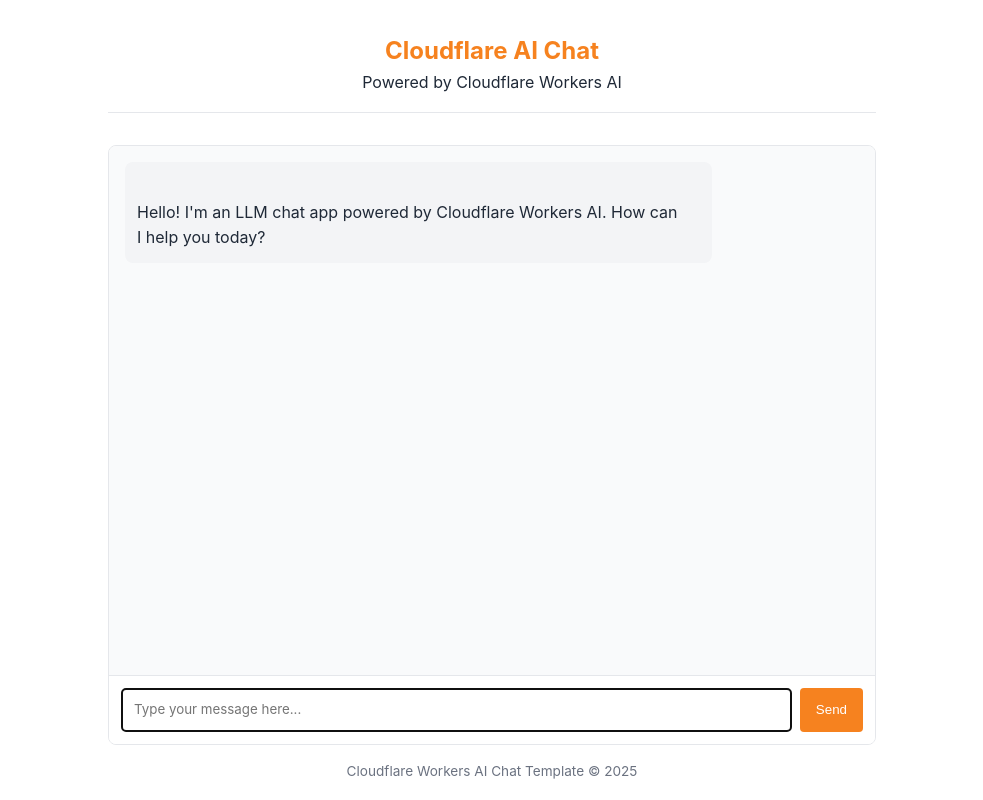
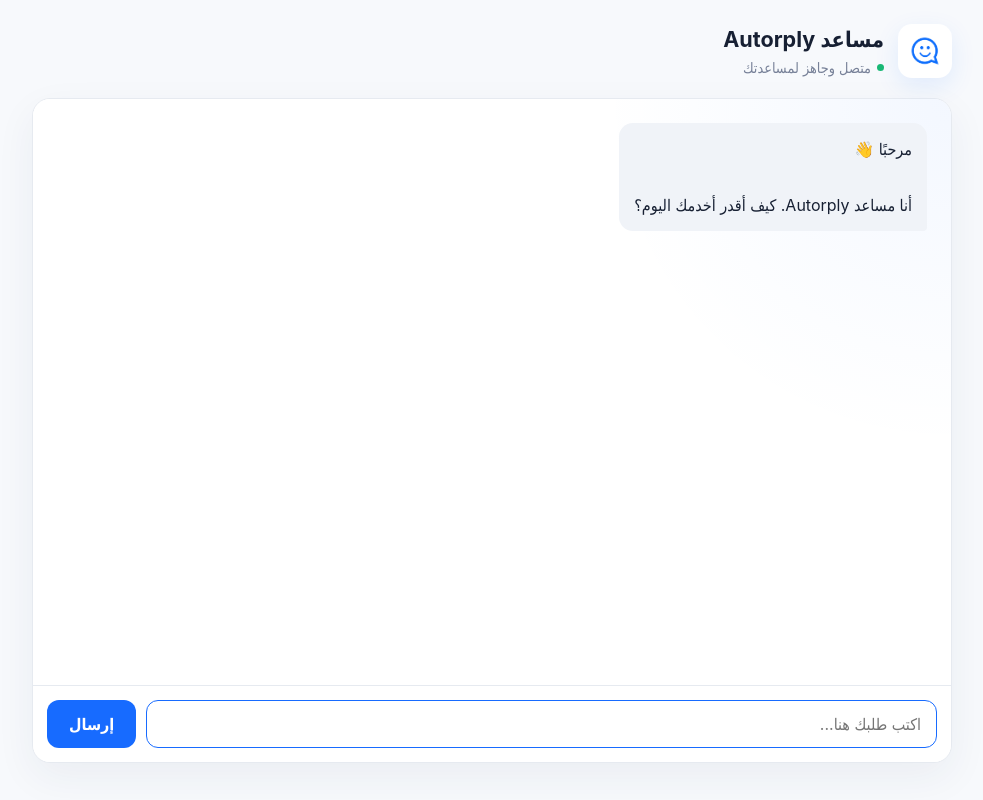
Before and after one commit to Abodolla/autorply-ai, a website: page public/index.html in a window 1280 px wide. Shown: the whole page, without its empty margins (148-1131 px from the left). Drawn offline with Linux system fonts and the light colour scheme.

Commit message:
Update index.html

```diff
--- a/public/index.html
+++ b/public/index.html
@@ -1,19 +1,24 @@
 <!doctype html>
-<html lang="en">
+<html lang="ar" dir="rtl">
 	<head>
 		<meta charset="UTF-8" />
 		<meta name="viewport" content="width=device-width, initial-scale=1.0" />
-		<title>LLM Chat App</title>
+
+		<base href="/autorply-ai/" />
+
+		<title>مساعد Autorply</title>
+
 		<style>
 			:root {
-				--primary-color: #f6821f;
-				--primary-hover: #e67e22;
-				--light-bg: #f9fafb;
-				--border-color: #e5e7eb;
-				--text-color: #1f2937;
-				--text-light: #6b7280;
-				--user-msg-bg: #fff2e6;
-				--assistant-msg-bg: #f3f4f6;
+				--primary: #176bff;
+				--primary-hover: #0d5bea;
+				--background: #f7f9fc;
+				--surface: #ffffff;
+				--border: #e6eaf0;
+				--text: #172033;
+				--muted: #778198;
+				--user-message: #176bff;
+				--assistant-message: #f0f3f8;
 			}
 
 			* {
@@ -23,161 +28,246 @@
 			}
 
 			body {
+				min-height: 100vh;
+				background: var(--background);
+				color: var(--text);
 				font-family:
-					-apple-system, BlinkMacSystemFont, "Segoe UI", Roboto, Oxygen, Ubuntu,
-					Cantarell, sans-serif;
-				line-height: 1.6;
-				color: var(--text-color);
-				max-width: 800px;
+					-apple-system, BlinkMacSystemFont, "Segoe UI", Tahoma, Arial,
+					sans-serif;
+			}
+
+			.app {
+				width: min(920px, calc(100% - 28px));
 				margin: 0 auto;
-				padding: 1rem;
+				padding: 24px 0;
 			}
 
 			header {
-				text-align: center;
-				margin-bottom: 2rem;
-				padding: 1rem 0;
-				border-bottom: 1px solid var(--border-color);
+				display: flex;
+				align-items: center;
+				gap: 14px;
+				margin-bottom: 20px;
 			}
 
-			h1 {
-				font-size: 1.5rem;
-				color: var(--primary-color);
+			.logo {
+				width: 54px;
+				height: 54px;
+				object-fit: contain;
+				border-radius: 14px;
+				background: white;
+				padding: 5px;
+				box-shadow: 0 8px 24px rgba(23, 107, 255, 0.1);
+			}
+
+			.header-text h1 {
+				font-size: 1.35rem;
+				margin-bottom: 3px;
+			}
+
+			.header-text p {
+				color: var(--muted);
+				font-size: 0.9rem;
+			}
+
+			.status {
+				display: inline-flex;
+				align-items: center;
+				gap: 6px;
+			}
+
+			.status::before {
+				content: "";
+				width: 7px;
+				height: 7px;
+				border-radius: 50%;
+				background: #18b875;
 			}
 
 			.chat-container {
 				display: flex;
 				flex-direction: column;
-				height: calc(100vh - 200px);
-				min-height: 400px;
-				border: 1px solid var(--border-color);
-				border-radius: 8px;
+				height: calc(100vh - 135px);
+				min-height: 520px;
+				background: var(--surface);
+				border: 1px solid var(--border);
+				border-radius: 18px;
 				overflow: hidden;
+				box-shadow: 0 14px 40px rgba(30, 46, 80, 0.06);
 			}
 
 			.chat-messages {
 				flex: 1;
 				overflow-y: auto;
-				padding: 1rem;
-				background-color: var(--light-bg);
+				padding: 24px;
+				background:
+					radial-gradient(
+						circle at top right,
+						rgba(23, 107, 255, 0.05),
+						transparent 32%
+					),
+					var(--surface);
 			}
 
 			.message {
-				margin-bottom: 1rem;
-				padding: 0.75rem;
-				border-radius: 8px;
-				max-width: 80%;
+				width: fit-content;
+				max-width: min(78%, 650px);
+				margin-bottom: 14px;
+				padding: 12px 15px;
+				border-radius: 14px;
+				line-height: 1.75;
 			}
 
 			.message p {
 				white-space: pre-line;
-				margin: 0;
 				overflow-wrap: anywhere;
 			}
 
 			.user-message {
-				background-color: var(--user-msg-bg);
-				align-self: flex-end;
-				margin-left: auto;
+				margin-right: auto;
+				background: var(--user-message);
+				color: white;
+				border-bottom-left-radius: 4px;
 			}
 
 			.assistant-message {
-				background-color: var(--assistant-msg-bg);
-				align-self: flex-start;
-			}
-
-			.message-input {
-				display: flex;
-				padding: 0.75rem;
-				border-top: 1px solid var(--border-color);
-				background-color: white;
-			}
-
-			#user-input {
-				flex: 1;
-				padding: 0.75rem;
-				border: 1px solid var(--border-color);
-				border-radius: 4px;
-				font-family: inherit;
-				resize: none;
-				min-height: 44px;
-			}
-
-			#send-button {
-				margin-left: 0.5rem;
-				padding: 0 1rem;
-				background-color: var(--primary-color);
-				color: white;
-				border: none;
-				border-radius: 4px;
-				cursor: pointer;
-				transition: background-color 0.2s;
-			}
-
-			#send-button:hover {
-				background-color: var(--primary-hover);
-			}
-
-			#send-button:disabled {
-				background-color: var(--text-light);
-				cursor: not-allowed;
+				margin-left: auto;
+				background: var(--assistant-message);
+				border-bottom-right-radius: 4px;
 			}
 
 			.typing-indicator {
 				display: none;
-				font-style: italic;
-				color: var(--text-light);
-				padding: 1rem;
+				padding: 0 24px 14px;
+				color: var(--muted);
+				font-size: 0.9rem;
 			}
 
 			.typing-indicator.visible {
 				display: block;
 			}
 
-			footer {
-				margin-top: 1rem;
-				text-align: center;
-				font-size: 0.85rem;
-				color: var(--text-light);
+			.message-input {
+				display: flex;
+				align-items: flex-end;
+				gap: 10px;
+				padding: 14px;
+				border-top: 1px solid var(--border);
+				background: white;
+			}
+
+			#user-input {
+				flex: 1;
+				min-height: 48px;
+				max-height: 150px;
+				padding: 13px 15px;
+				border: 1px solid var(--border);
+				border-radius: 12px;
+				outline: none;
+				resize: none;
+				font: inherit;
+				direction: rtl;
+				transition: border-color 0.2s;
+			}
+
+			#user-input:focus {
+				border-color: var(--primary);
+			}
+
+			#send-button {
+				height: 48px;
+				padding: 0 22px;
+				border: 0;
+				border-radius: 12px;
+				background: var(--primary);
+				color: white;
+				font: inherit;
+				font-weight: 600;
+				cursor: pointer;
+				transition:
+					background 0.2s,
+					transform 0.2s;
+			}
+
+			#send-button:hover {
+				background: var(--primary-hover);
+			}
+
+			#send-button:active {
+				transform: scale(0.97);
+			}
+
+			#send-button:disabled {
+				opacity: 0.55;
+				cursor: not-allowed;
+			}
+
+			@media (max-width: 640px) {
+				.app {
+					width: 100%;
+					padding: 0;
+				}
+
+				header {
+					padding: 14px;
+					margin: 0;
+				}
+
+				.chat-container {
+					height: calc(100vh - 82px);
+					min-height: 0;
+					border-radius: 0;
+					border-left: 0;
+					border-right: 0;
+				}
+
+				.message {
+					max-width: 88%;
+				}
 			}
 		</style>
 	</head>
+
 	<body>
+		<main class="app">
 			<header>
-			<h1>Cloudflare AI Chat</h1>
-			<p>Powered by Cloudflare Workers AI</p>
+				<img
+					class="logo"
+					src="logo.png"
+					alt="Autorply"
+				/>
+
+				<div class="header-text">
+					<h1>مساعد Autorply</h1>
+					<p class="status">متصل وجاهز لمساعدتك</p>
+				</div>
 			</header>
 
-		<div class="chat-container">
+			<section class="chat-container">
 				<div id="chat-messages" class="chat-messages">
 					<div class="message assistant-message">
-					<p>
-						Hello! I'm an LLM chat app powered by Cloudflare Workers AI. How can
-						I help you today?
-					</p>
+						<p>مرحبًا 👋
+
+أنا مساعد Autorply. كيف أقدر أخدمك اليوم؟</p>
 					</div>
 				</div>
 
 				<div class="typing-indicator" id="typing-indicator">
-				AI is thinking...
+					جاري تجهيز الرد...
 				</div>
 
 				<div class="message-input">
 					<textarea
 						id="user-input"
-					placeholder="Type your message here..."
+						placeholder="اكتب طلبك هنا..."
 						rows="1"
 						autofocus
 					></textarea>
-				<button id="send-button">Send</button>
+
+					<button id="send-button">إرسال</button>
 				</div>
-		</div>
+			</section>
+		</main>
 
-		<footer>
-			<p>Cloudflare Workers AI Chat Template &copy; 2025</p>
-		</footer>
-
-		<!-- Chat app script -->
 		<script src="chat.js"></script>
 	</body>
 </html>
```
Lines whose indentation alone changed are shown as unchanged.
